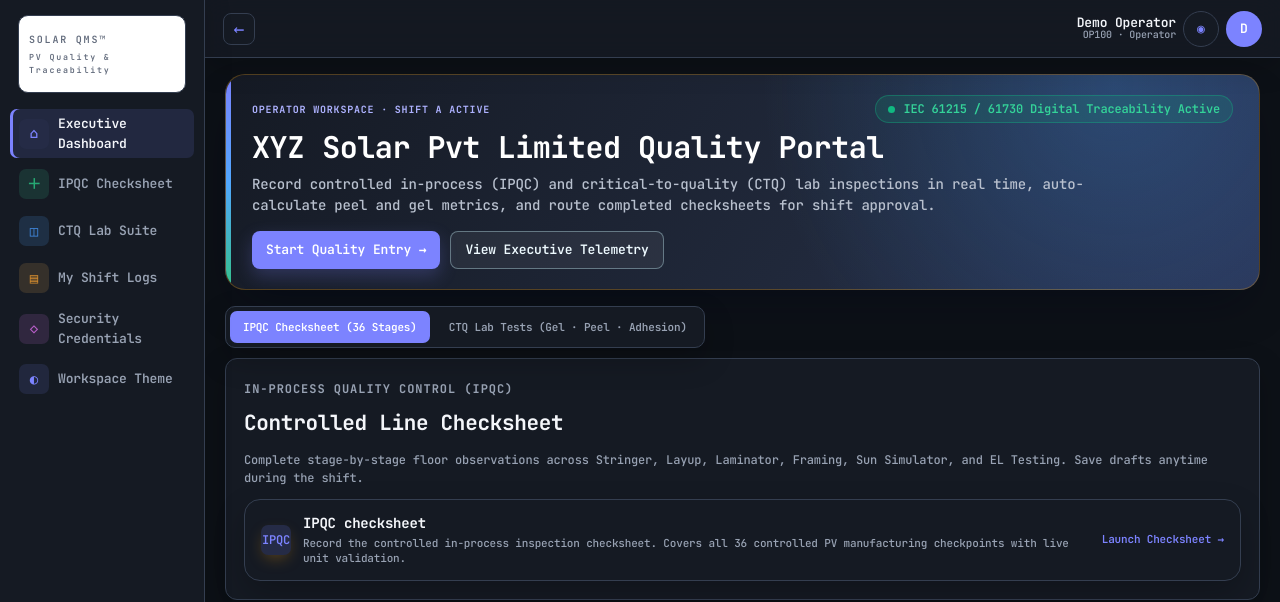
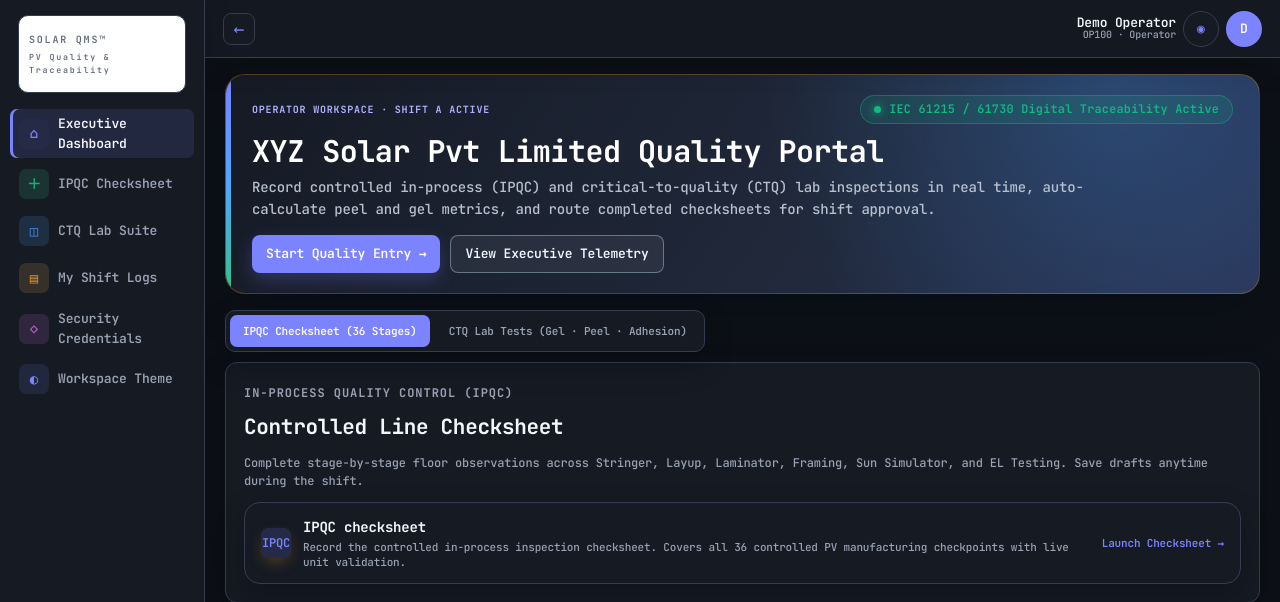
Before and after one commit to vicky007398/qualitysystem, a Flask app: page / in a window 1280 px wide. Shown: the top 602 px of the page. Run offline with Flask 3, Linux system fonts and the light colour scheme; the visitor is signed in with stand-in values (Sample User, id 1); data comes from the database, SQL or seed files in the repository; data that the repository does not hold is empty.

Commit message:
Update home.html

```diff
--- a/templates/home.html
+++ b/templates/home.html
@@ -2,15 +2,14 @@
 {% block title %}Executive Dashboard · {{ company_name | default('XYZ Solar QMS') }}{% endblock %}
 {% block content %}
 <section class="portal-hero" data-dashboard-module="{{ selected_module }}">
-  <div style="display: flex; flex-wrap: wrap; align-items: center; justify-content: space-between; gap: 0.75rem; margin-bottom: 0.5rem;">
+  <div class="hero-telemetry-bar">
     <p class="eyebrow" style="margin: 0;">{{ 'SUPER USER' if is_superuser(user) else user['role']|upper }} WORKSPACE · SHIFT {{ kpis.active_shift if kpis is defined else 'A/B/C' }} ACTIVE</p>
-    <div style="display: inline-flex; align-items: center; gap: 0.5rem; font-size: 0.75rem; padding: 0.25rem 0.75rem; border-radius: 999px; background: rgba(16, 185, 129, 0.14); border: 1px solid rgba(16, 185, 129, 0.35); color: #34d399; font-weight: 600;">
-      <span style="width: 7px; height: 7px; border-radius: 50%; background: #10b981; display: inline-block;"></span>
-      IEC 61215 / 61730 Digital Traceability Active
+    <div class="iec-compliance-pill">
+      <i></i> IEC 61215 / 61730 Digital Traceability Active
     </div>
   </div>
 
-  <h1>{{ company_name | default('XYZ Solar Enterprise') }} Quality Portal</h1>
+  <h1>{{ company_name | default('XYZ Solar Pvt Limited') }} Quality Portal</h1>
   <p>
     {% if is_superuser(user) %}
       Custodian access: Add, activate, deactivate, and manage plant personnel accounts while preserving immutable historical audit trails.
@@ -35,7 +34,6 @@
   </div>
 </section>
 
-<!-- MODULE SWITCHER TABS -->
 <nav class="module-tabs dashboard-module-tabs" aria-label="Quality dashboard modules">
   <a class="{% if selected_module=='ipqc' %}active{% endif %}" href="{{ url_for('home',module='ipqc') }}#report-types" data-module-tab="ipqc">
     IPQC Checksheet (36 Stages)
@@ -45,7 +43,6 @@
   </a>
 </nav>
 
-<!-- OPERATOR QUICK-LAUNCH PANELS -->
 {% if user['role']=='operator' %}
 <section id="report-types" class="module-panel" data-module-panel="ipqc" {% if selected_module!='ipqc' %}hidden{% endif %}>
   <div class="panel-heading">
@@ -86,7 +83,6 @@
 </section>
 {% endif %}
 
-<!-- EXECUTIVE TELEMETRY & KPI SUMMARY -->
 <section id="dashboard-summary" class="dashboard-heading" data-summary-module="{{ selected_module }}">
   <div>
     <p class="eyebrow">{{ 'IPQC LINE' if selected_module=='ipqc' else 'CTQ LAB' }} TELEMETRY &amp; WORKFLOW</p>
@@ -124,7 +120,6 @@
   </div>
 </section>
 
-<!-- CONTROLLED AUDIT LOG & PDF DOSSIER EXPORT -->
 <section class="panel records-panel" id="records">
   <div class="panel-heading records-heading">
     <div>
@@ -139,7 +134,6 @@
     <span class="record-count">{{ reports|length }} records</span>
   </div>
 
-  <!-- SEARCH & FILTER BAR -->
   <form method="get" class="filter-grid">
     <input type="hidden" name="module" value="{{ selected_module }}">
     <label>
@@ -174,7 +168,6 @@
     </div>
   </form>
 
-  <!-- ONE-CLICK DAILY AUDIT PDF DOSSIER BAR -->
   {% if user['role'] in ['incharge','admin'] and not is_superuser(user) %}
   <form action="{{ url_for('daily_pdf') }}" method="get" class="download-strip">
     <input type="hidden" name="module" value="{{ selected_module }}">
@@ -196,7 +189,6 @@
   </form>
   {% endif %}
 
-  <!-- AUDIT TABLE -->
   <div class="report-table-head" aria-hidden="true">
     <span>Document ID</span>
     <span>Controlled Report &amp; Station</span>
```
